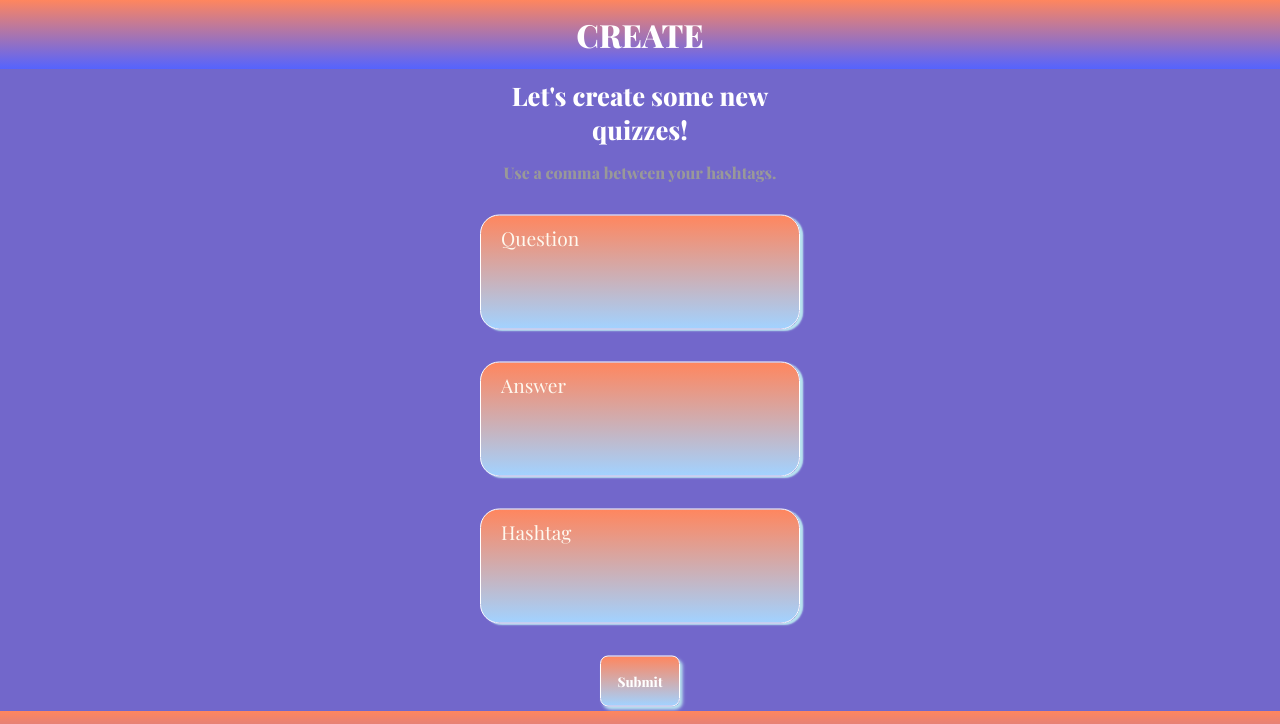
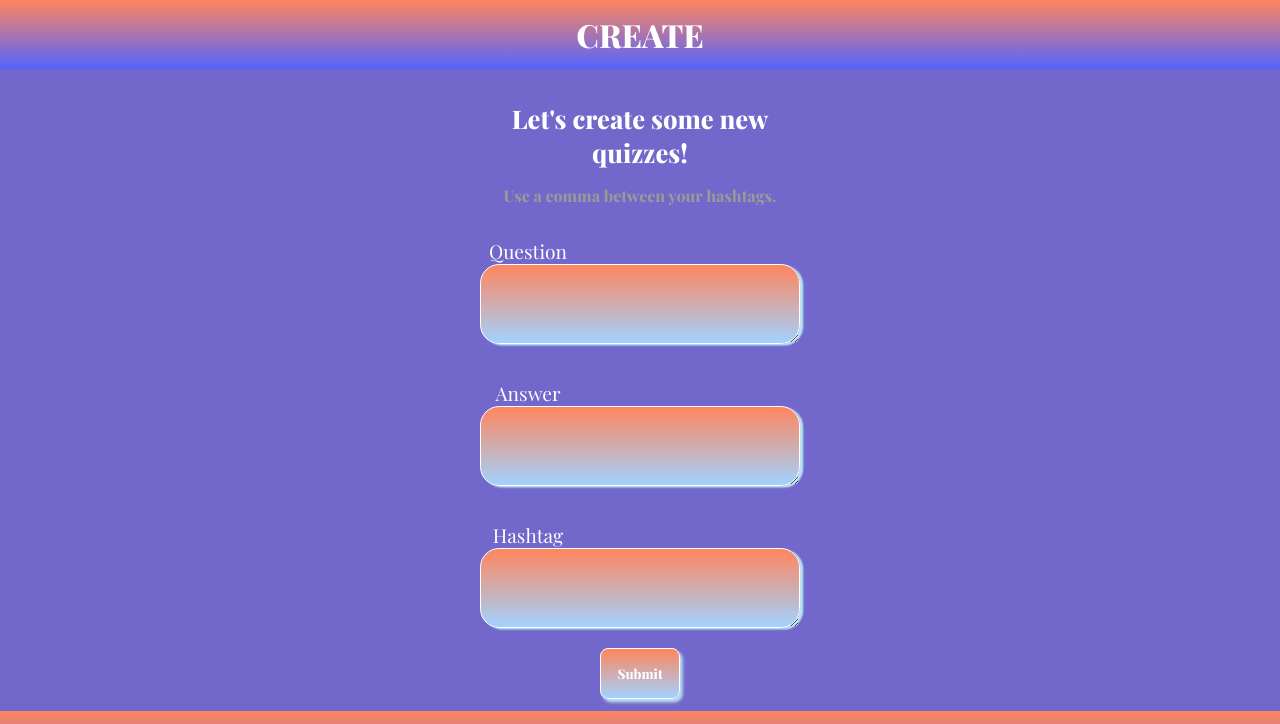
Before and after one commit to zengqiangHe/first-quiz-app, a website: page create.html in a window 1280 px wide. Shown: the top 724 px of the page. Drawn offline with nearby package versions, Linux system fonts and the light colour scheme; a web font is replaced by a local one.

Commit message:
add JS hide p and textarea form

```diff
--- /dev/null
+++ b/JS/quiz-cards.js
@@ -0,0 +1,5 @@
+document
+  .querySelector(".show-answer-button")
+  .addEventListener("click", function () {
+    document.querySelector(".the-answer").classList.toggle("answer-show");
+  });
--- a/create.html
+++ b/create.html
@@ -28,22 +28,30 @@
       <h3>Use a comma between your hashtags.</h3>
       <div>
         <label for="text">Question</label>
-        <input id="text" type="text" class="qustion-create" />
+        <textarea
+          id="question-input"
+          type="text"
+          class="question-create"
+        ></textarea>
+      </div>
+      <div>
+        <label for="text">Answer</label>
+        <textarea
+          id="question-input"
+          type="text"
+          class="question-create"
+        ></textarea>
+      </div>
+      <div>
+        <label for="text">Hashtag</label>
+        <textarea
+          id="question-input"
+          type="text"
+          class="question-create"
+        ></textarea>
       </div>
 
-      <div>
-        <label for="text">Answer</label>
-        <input id="text" type="text" class="answer-create" />
-      </div>
-
-      <div>
-        <label for="text">Hashtag</label>
-        <input id="text" type="text" class="hashtag-create" />
-      </div>
-      <div>
-        <label for="text"></label>
-        <input type="submit" value="Submit" class="create-submit-button">
-      </div>
+      <button class="create-submit-button">Submit</button>
     </div>
     <nav class="footer">
       <div class="footer-container">
--- a/css/bookmarks.css
+++ b/css/bookmarks.css
@@ -27,7 +27,6 @@
   }
   .quiz-cards-items-container {
     width: 20em;
-    height: 13em;
     background-color: #a2d2ff;
     border-radius: 0.6em;
     margin-top: 2.5em;
--- a/css/create.css
+++ b/css/create.css
@@ -12,7 +12,18 @@ h3 {
   color: #999;
   font-size: 1rem;
 }
-
+textarea{
+  height: 10vh;
+  width: 80vw;
+  width: 100%;
+  border: 1px solid white;
+  font-size: 2em;
+  /* background-color:#A2D2FF; */
+  color: white;
+  border-radius: 0.6em;
+  box-shadow: 0.1em 0.1rem 0.1rem #B8E4F0;
+  background: linear-gradient(#ff865e,#a2d2ff);
+}
 .create-form {
   width: 20rem;
   position: absolute;
@@ -31,33 +42,12 @@ h3 {
 }
 
 label {
-  position: absolute;
-  top: 0;
+  text-align: left;
   font-size: 1.2rem;
-  margin: 0.5em;
-  padding: 0 0.6em;
-  -webkit-transition: top 0.2s ease-in-out, font-size 0.2s ease-in-out;
-  transition: top 0.2s ease-in-out, font-size 0.2s ease-in-out;
-  /* background: linear-gradient(#ff865e,#a2d2ff); */
-  color: #FEF9EF;
+  margin: 0.5em 70% 0 0;
+  color: white;
 }
 
-.active {
-  top: -25px;
-  font-size: 2em;
-}
-
-input[type="text"] {
-  width: 100%;
-  padding: 35px;
-  border: 1px solid white;
-  font-size: 2em;
-  /* background-color:#A2D2FF; */
-  color: white;
-  border-radius: 0.6em;
-  box-shadow: 0.1em 0.1rem 0.1rem #B8E4F0;
-  background: linear-gradient(#ff865e,#a2d2ff);
-}
 .create-submit-button {
   width: auto;
   padding: 16px;
@@ -68,10 +58,9 @@ input[type="text"] {
   box-shadow: 0.2em 0.2rem 0.2rem #B8E4F0;
   border: 1px solid white;
   background: linear-gradient(#ff865e,#a2d2ff);
+  margin: 0 auto;
 }
-input[type="text"]:focus {
-  outline: none;
-}
+
 /* footer */
 .footer {
   position: relative;
--- a/css/quiz-app.css
+++ b/css/quiz-app.css
@@ -10,6 +10,10 @@ header {
   display: block;
   position: sticky;
   background: linear-gradient(#ff865e,#5463FF);
+
+}
+main{
+  height: 110vh;
 }
 header h1 {
   text-align: center;
@@ -29,7 +33,6 @@ h2 {
 }
 .quiz-cards-items-container {
   width: 20em;
-  height: 13em;
   background-color: #a2d2ff;
   border-radius: 0.6em;
   margin-top: 2.5em;
@@ -43,6 +46,12 @@ h2 {
   border-style: hidden;
   background: linear-gradient(#ff865e,#a2d2ff);
 
+}
+.the-answer{
+  display: none;
+}
+.answer-show{
+  display: block;
 }
 .item {
   display: flex;
--- a/index.html
+++ b/index.html
@@ -27,6 +27,7 @@
               temmodi. Neque possimus accusantium.
             </p>
             <button class="show-answer-button">show answer</button>
+            <p class="the-answer">Lorem, ipsum dolor sit amet consectetur adipisicing elit. Nemo, iusto incidunt! Labore aliquid facere ad velit quas temporibus, inventore unde ea minus illo tenetur nostrum voluptatibus quidem quos qui pariatur?</p>
           </div>
           <div class="hashtag-cards"></div>
           <p>#HTML #CSS #JavaScript</p>
@@ -34,7 +35,7 @@
           <img
             class="bookmark"
             src="/assets/img/bookmark.png"
-            alt="book mark logo"
+            alt="bookmark logo"
           />
         </div>
       </section>
@@ -47,6 +48,7 @@
               temmodi. Neque possimus accusantium.
             </p>
             <button class="show-answer-button">show answer</button>
+            <p class="the-answer">Lorem ipsum dolor sit amet consectetur adipisicing elit. Nesciunt suscipit assumenda, laudantium ducimus asperiores explicabo maiores cupiditate voluptates nulla veniam vitae laborum doloribus facere eaque nam molestias sequi perferendis a!</p>
           </div>
           <div class="hashtag-cards"></div>
           <p>#HTML #CSS #JavaScript</p>
@@ -54,7 +56,7 @@
           <img
             class="bookmark"
             src="/assets/img/bookmarked.png"
-            alt="book mark logo"
+            alt="bookmark logo"
           />
         </div>
       </section>
@@ -67,6 +69,7 @@
               temmodi. Neque possimus accusantium.
             </p>
             <button class="show-answer-button">show answer</button>
+            <p class="the-answer">Lorem ipsum dolor sit amet, consectetur adipisicing elit. Nobis velit, eum maxime magnam provident ipsum! Labore dolor illum inventore ducimus </p>
           </div>
           <div class="hashtag-cards"></div>
           <p>#HTML #CSS #JavaScript</p>
@@ -116,5 +119,6 @@
         </a>
       </div>
     </nav>
+    <script src="/JS/quiz-cards.js"></script>
   </body>
 </html>
```
